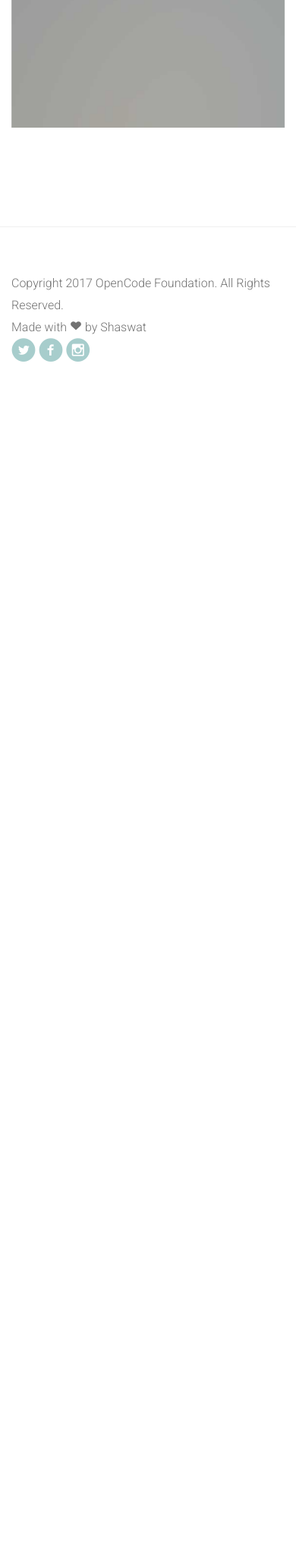
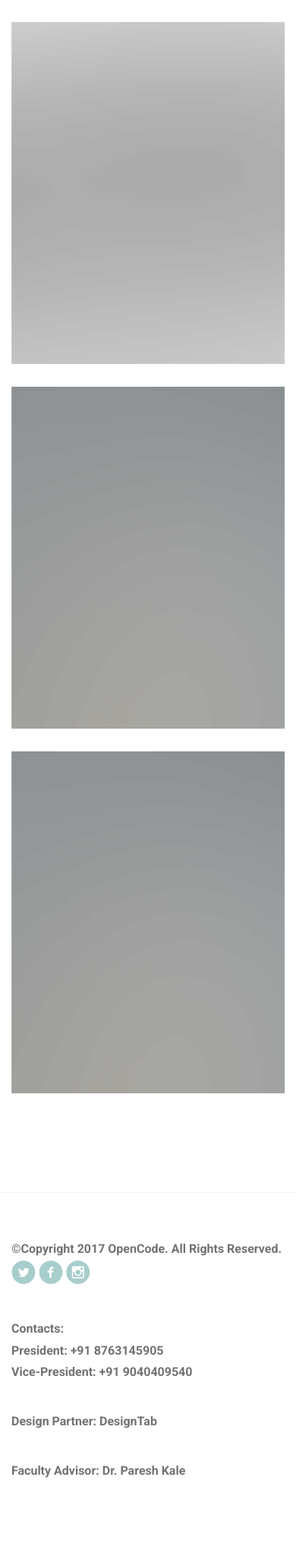
Before and after one commit to ShaswatLenka/OpenCodeWeb, a CodeIgniter app: page /OpenCodeWeb/team in a window 390 px wide. Shown: the part 3111-5159 px from the top of the page at 76% size. Before the commit the page ends 3587 px from the top, so only its background shows below. Run offline with CodeIgniter, Linux system fonts and the light colour scheme; some libraries are stand-ins or nearby versions; some web fonts are replaced.

Commit message:
integrated with codeignitor

```diff
--- a/application/views/footer.php
+++ b/application/views/footer.php
@@ -3,7 +3,7 @@
 				<div class="container">
 					<div class="row">
 						<div class="col-md-6">
-							<p>Copyright 2017 OpenCode Foundation. All Rights Reserved. <br>Made with <i class="icon-heart3 love"></i> by Shaswat</p>
+							<p><strong>&copy;Copyright 2017 OpenCode. All Rights Reserved.</strong></p>
 						</div>
 						<div class="col-md-6 social-text-align">
 							<p class="fh5co-social-icons">
@@ -13,10 +13,38 @@
 							</p>
 						</div>
 					</div>
+					<br>
+					<div class="row">
+						<div class="col-md-6">
+							<p><strong>Contacts:</strong></p>
+						</div>
+						<div class="col-md-3">
+							<p><strong>President: +91 8763145905</strong></p>
+						</div>
+
+						<div class="col-md-3">
+							<p><strong>Vice-President: +91 9040409540 </strong></p>
+						</div>
+					</div><br>
+					<div class="row">
+						<div class="col-md-6">
+						<p><strong>Design Partner: DesignTab</strong> </p>
+
+						</div>
+					</div> <br>
+
+
+					<div class="row">
+						<div class="col-md-6">
+							<p><strong>Faculty Advisor: Dr. Paresh Kale</strong></p>
+						</div>
+						<div class="col-md-6">
+
+						</div>
+					</div><br>
 				</div>
 			</div>
 		</footer>
-	</div>
 
 
 	<!-- jQuery -->
--- a/application/views/header.php
+++ b/application/views/header.php
@@ -17,6 +17,7 @@
 	<meta name="twitter:image" content="" />
 	<meta name="twitter:url" content="" />
 	<meta name="twitter:card" content="" />
+
 
 	<!-- Place favicon.ico and apple-touch-icon.png in the root directory -->
 	<link rel="shortcut icon" href="<?php echo base_url('assetsWeb/favicon/favicon.png') ?>">
--- a/application/views/team.php
+++ b/application/views/team.php
@@ -1,18 +1,44 @@
-		<div id="fh5co-team-section">
-			<div class="container">
+
+<div class="container">
 				<div class="row animate-box">
 					<div class="col-md-8 col-md-offset-2 text-center heading-section">
 						<h2>Hi! Nice to meet you!</h2>
 						<h3>Let's build something together! Send your ideas and kickstart your project now.</h3>
 					</div>
 				</div>
-				<div class="row">
-					<div class="col-md-4 col-sm-6">
+<div class="container">
+<div class="row animate-box">
+				<h1>Faculty Advisor:</h1>
+</div>
+</div><br>
+
+<div id="fh5co-team-section">
+<div class="container">
+<div class="col-md-4 col-sm-6">
 						<div class="team-section-grid" style="background-image: url(<?php echo base_url('assetsWeb/images/author-1.jpg')?>">
 							<div class="overlay-section">
 								<div class="desc">
-									<h3>Acharya Aditya Pratap</h3>
-									<span>President, App-Dev Admin</span>
+									<h3>Dr.Paresh Kale</h3>
+									<span>Faculty Advisor, NIT Rourkela</span>
+								</div>
+							</div>
+						</div>
+					</div>
+				</div>
+			</div>
+		<div id="fh5co-team-section">
+
+			<div class="row animate-box">
+				<h1>Founding Members:</h1>
+			</div><br>
+
+				<div class="row">
+				<div class="col-md-4 col-sm-6">
+						<div class="team-section-grid" style="background-image: url(<?php echo base_url('assetsWeb/images/anup_sir.jpg')?>">
+							<div class="overlay-section">
+								<div class="desc">
+									<h3>Anup routray</h3>
+									<span>Mentor</span>
 									<p>write something</p>
 									<p class="fh5co-social-icons">
 										<a href="#"><i class="icon-twitter-with-circle"></i></a>
@@ -24,7 +50,23 @@
 						</div>
 					</div>
 					<div class="col-md-4 col-sm-6">
-						<div class="team-section-grid" style="background-image: url(<?php echo base_url('assetsWeb/images/author-2.jpg')?>">
+					<div class="team-section-grid" style="background-image: url(<?php echo base_url('assetsWeb/images/aditya.jpg')?>">
+							<div class="overlay-section">
+								<div class="desc">
+									<h3>Acharya Aditya Pratap</h3>
+									<span>President, App Developer</span>
+									<p>write something</p>
+									<p class="fh5co-social-icons">
+										<a href="#"><i class="icon-twitter-with-circle"></i></a>
+										<a href="#"><i class="icon-facebook-with-circle"></i></a>
+										<a href="#"><i class="icon-instagram-with-circle"></i></a>
+									</p>
+								</div>
+							</div>
+						</div>
+					</div>
+					<div class="col-md-4 col-sm-6">
+						<div class="team-section-grid" style="background-image: url(<?php echo base_url('assetsWeb/images/shaswat.jpg')?>">
 							<div class="overlay-section">
 								<div class="desc">
 									<h3>Shaswat Lenka</h3>
@@ -40,11 +82,11 @@
 						</div>
 					</div>
 					<div class="col-md-4 col-sm-6">
-						<div class="team-section-grid" style="background-image: url(<?php echo base_url('assetsWeb/images/author-3.jpg')?>">
+						<div class="team-section-grid" style="background-image: url(<?php echo base_url('assetsWeb/images/prabin.jpg')?>">
 							<div class="overlay-section">
 								<div class="desc">
 									<h3>Prabin Rath</h3>
-									<span>Projects Head</span>
+									<span>Projects Head, Secretary</span>
 									<p>write something</p>
 									<p class="fh5co-social-icons">
 										<a href="#"><i class="icon-twitter-with-circle"></i></a>
@@ -55,28 +97,13 @@
 							</div>
 						</div>
 					</div>
-					<div class="col-md-4 col-sm-6">
-						<div class="team-section-grid" style="background-image: url(<?php echo base_url('assetsWeb/images/author-4.jpg')?>">
-							<div class="overlay-section">
-								<div class="desc">
-									<h3>Anup routray</h3>
-									<span>Mentor</span>
-									<p>write something</p>
-									<p class="fh5co-social-icons">
-										<a href="#"><i class="icon-twitter-with-circle"></i></a>
-										<a href="#"><i class="icon-facebook-with-circle"></i></a>
-										<a href="#"><i class="icon-instagram-with-circle"></i></a>
-									</p>
-								</div>
-							</div>
-						</div>
-					</div>
+
 					<div class="col-md-4 col-sm-6">
 						<div class="team-section-grid" style="background-image: url(<?php echo base_url('assetsWeb/images/author-5.jpg')?>">
 							<div class="overlay-section">
 								<div class="desc">
 									<h3>Subham Sahoo</h3>
-									<span>Co-ordinator, Robotics Admin</span>
+									<span>Co-ordinator, App Developer</span>
 									<p>write something.</p>
 									<p class="fh5co-social-icons">
 										<a href="#"><i class="icon-twitter-with-circle"></i></a>
@@ -92,7 +119,24 @@
 							<div class="overlay-section">
 								<div class="desc">
 									<h3>Sainandan Mohanty</h3>
-									<span>Co-ordinator, App-Dev Admin</span>
+									<span>Treasurer, Web Developer</span>
+									<p>write something</p>
+									<p class="fh5co-social-icons">
+										<a href="#"><i class="icon-twitter-with-circle"></i></a>
+										<a href="#"><i class="icon-facebook-with-circle"></i></a>
+										<a href="#"><i class="icon-instagram-with-circle"></i></a>
+									</p>
+								</div>
+							</div>
+						</div>
+						</div>
+
+				<div class="col-md-4 col-sm-6">
+						<div class="team-section-grid" style="background-image: url(<?php echo base_url('assetsWeb/images/author-6.jpg')?>">
+							<div class="overlay-section">
+								<div class="desc">
+									<h3>Malkhan Singh</h3>
+									<span>Web Developer</span>
 									<p>write something</p>
 									<p class="fh5co-social-icons">
 										<a href="#"><i class="icon-twitter-with-circle"></i></a>
@@ -106,4 +150,6 @@
 				</div>
 			</div>
 		</div>
+		</div>
+
 		<!-- End: fh5co-services-section -->
```
Also changed, not shown: application/views/home.php (+78 -8 lines).
